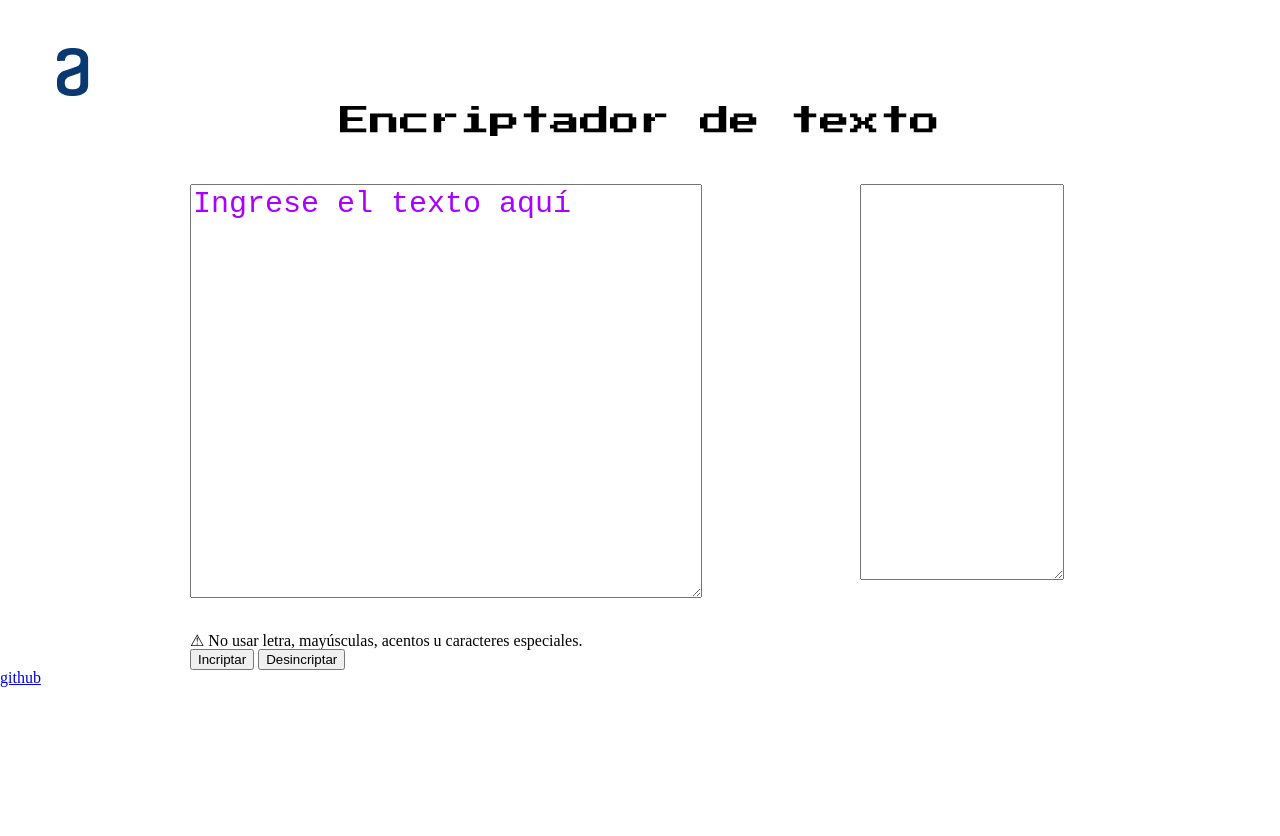
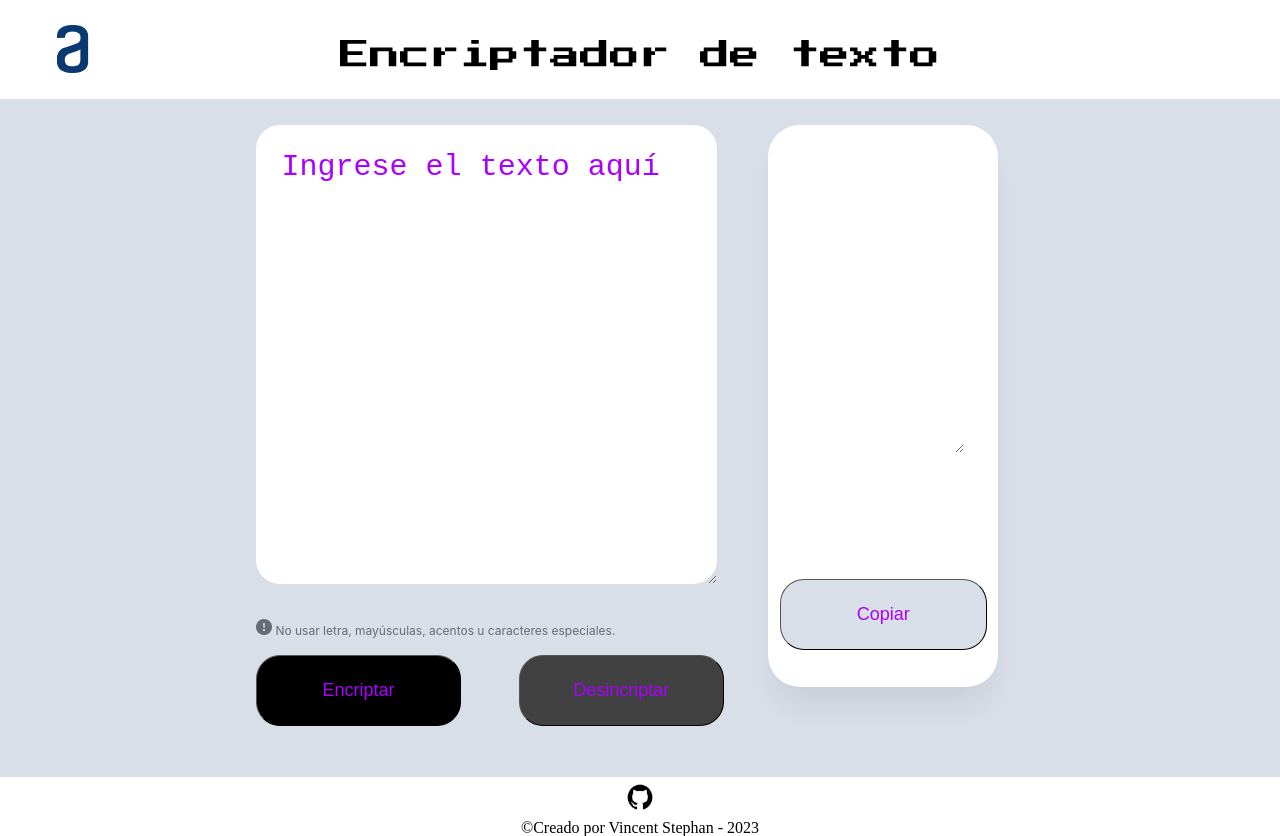
Before and after one commit to VincentStephan/Encriptador-de-Texto, a plain HTML site: page index.html in a window 1280 px wide. Before the commit the page ends 800 px from the top, so only its background shows below. Drawn offline with Linux system fonts and the light colour scheme.

Commit message:
Front-end basico completado

```diff
--- a/assets/css/style.css
+++ b/assets/css/style.css
@@ -1,3 +1,5 @@
+/* CSS ENCABEZADO */
+
 header {
   display: inline-block;
   padding: 3em;
@@ -6,21 +8,29 @@ header {
 }
 
 .logo {
+  position: absolute;
+  bottom: 90%;
   display: inline;
 }
 
 header h1 {
+  position: absolute;
+  top: 5%;
+  right: 0%;
   width: 100%;
   text-align: center;
   font-family: "Press Start 2P", cursive;
   font-size: 30px;
-  vertical-align: top;
 }
+
+/* CSS CUERPO-PAGINA */
 
 .contenido-principal {
   width: 100%;
-  display: inline-block;
-  text-align: center;
+  padding-left: 20%;
+  padding-top: 2%;
+  box-sizing: border-box;
+  background-color: #d8dfe8;
 }
 
 .ejecutar {
@@ -31,14 +41,18 @@ header h1 {
 }
 
 .ejecutar textarea {
-  width: 80%;
+  width: 90%;
   box-sizing: border-box;
   font-size: 30px;
-  margin: 0 30% 0 0;
+  border-radius: 24px;
+  border: none;
+  outline: none;
   color: rgb(170, 0, 255);
+  padding: 5%;
 }
 
 .ejecutar textarea::placeholder {
+  padding: 0%;
   color: rgb(170, 0, 255);
 }
 
@@ -47,22 +61,97 @@ header h1 {
   text-align: left;
   width: 100%;
   display: block;
+  padding-bottom: 10%;
 }
 
-.copiar {
+.botones p {
+  padding-bottom: 3%;
+  font-family: 'Inter';
+font-style: normal;
+font-weight: 400;
+font-size: 12px;
+line-height: 150%;
+color: #495057;
+opacity: 0.8;
+
+}
+
+.botones .encriptar {
+  padding: 24px;
+  background: #000000;
+  color: rgb(170, 0, 255);
+  font-size: 18px;
+  border-radius: 24px;
+  width: 40%;
+  border-width: 1px;
+  margin-right: 3em;
+}
+
+.botones .desencriptar {
+  padding: 24px;
+  background: #414141;
+  color: rgb(170, 0, 255);
+  font-size: 18px;
+  border-radius: 24px;
+  width: 40%;
+  border-width: 1px;
+}
+
+.boton-copiar {
   position: absolute;
-  left: 73%;
+  bottom: 6.5%;
+  right: 0%;
+  left: 5%;
+  display: block;
+  padding: 24px;
+  background: #d8dfe8;
+  color: rgb(170, 0, 255);
+  font-size: 18px;
+  border-radius: 24px;
+  width: 90%;
+  border-width: 1px;
+  margin-right: 3em;
 }
 
 .ejecutado {
-  width: 20%;
+  width: 18%;
   display: inline-block;
   box-sizing: border-box;
   vertical-align: top;
+  position: absolute;
+  padding: 1% 2% 18% 2%;
+  text-align: center;
+
+  /* White */
+
+  background: #ffffff;
+  /* shadow */
+
+  box-shadow: 0px 24px 32px -8px rgba(0, 0, 0, 0.08);
+  border-radius: 32px;
 }
 
 .ejecutado textarea {
-  width: 80%;
+  width: 90%;
   box-sizing: border-box;
   font-size: 23px;
+  border: none;
 }
+
+.ejecutado textarea:focus {
+  outline: none;
+}
+
+/* CSS PIE DE PAGINA */
+
+footer {
+  text-align: center;
+}
+
+footer img {
+  width: 40px;
+
+/* para mejorar el rendimiento de la pagina tengo que recortar
+las dimenciones de las images al tamaño que usare, lo tendre pendiente para
+proximos proyectos*/
+}
--- a/index.html
+++ b/index.html
@@ -32,21 +32,26 @@
 
           <div class="botones">
             <p>
-              &#9888; No usar letra, mayúsculas, acentos u caracteres
+              <img src="assets/img/advertencia.png" alt="advertencia"> No usar letra, mayúsculas, acentos u caracteres
               especiales.
             </p>
-            <input type="button" value="Incriptar" />
-            <input type="button" value="Desincriptar" />
+            <input type="button" value="Encriptar" class="encriptar" />
+            <input type="button" value="Desincriptar" class="desencriptar" />
           </div>
         </div>
         <div class="ejecutado">
-          <textarea name="texto" cols="0" rows="15"></textarea>
-          <div></div>
+          <textarea name="texto" cols="0" rows="12"></textarea>
+          <input type="button" value="Copiar" class="boton-copiar" />
         </div>
       </div>
     </main>
     <footer>
-      <a href="https://github.com/VincentStephan">github</a>
+      <a href="https://github.com/VincentStephan"
+        ><img
+          src="assets/img/github.png"
+          alt="github"
+      /></a>
+      <p class="copyright">&#169;Creado por Vincent Stephan - 2023</p>
     </footer>
   </body>
 </html>
```
Also changed, not shown: assets/img/advertencia.png (added), assets/img/github.png (added).
